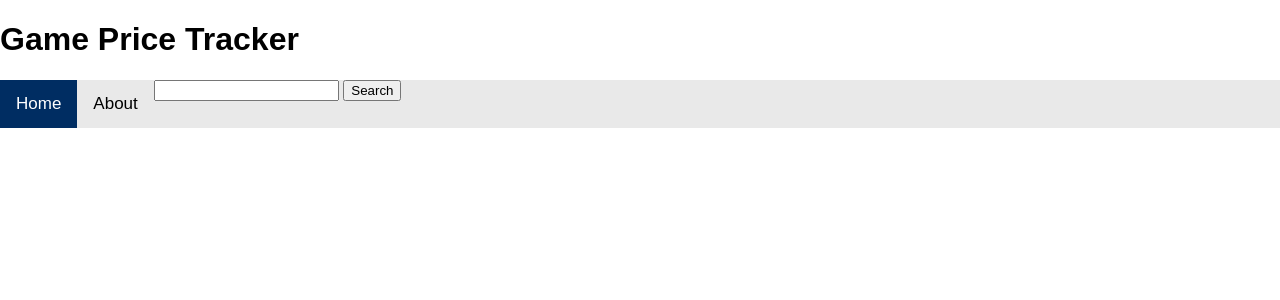
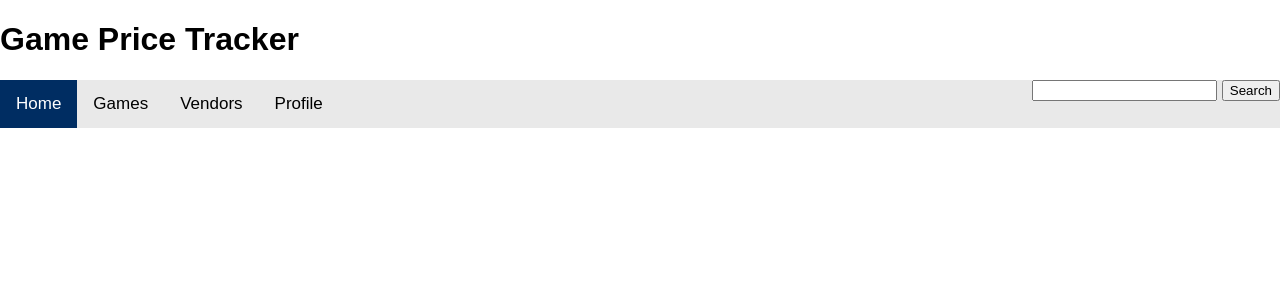
Before and after one commit to riedee/GamePriceTracker, a Django app: page / in a window 1280 px wide. Shown: the top 300 px of the page. Run offline with Django 4.2, Linux system fonts and the light colour scheme.

```diff
--- a/PriceTrackerApp/models.py
+++ b/PriceTrackerApp/models.py
@@ -50,5 +50,6 @@ class Game(models.Model):
     price = models.ManyToManyField(VendorPrice)
     url = models.ManyToManyField(VendorURL)
     console = models.CharField(max_length=32, choices=CONSOLES, default=SW)
+    gameID = models.IntegerField(max_length=255, default=0)
     def __str__(self):
         return self.gameTitle
--- a/PriceTrackerApp/templates/PriceTrackerApp/home.html
+++ b/PriceTrackerApp/templates/PriceTrackerApp/home.html
@@ -66,8 +66,10 @@ body {
 
 <div class="topnav">
     <a class="active" href="#home">Home</a>
-    <a href="#about">About</a>
-<form action="{% url 'search_results' %}" method="GET">
+    <a href="#games">Games</a>
+    <a href ="#vendors">Vendors</a>
+    <a href ="#profile">Profile</a>
+<form align="right" action="{% url 'search_results' %}" method="GET">
     <input class="Game" type="search" name="search">
     <button class="Game" type="submit"> Search </button>
 </form></div>
```
Also changed, not shown: PriceTrackerApp/migrations/0002_game_gameid.py (added), db.sqlite3.
